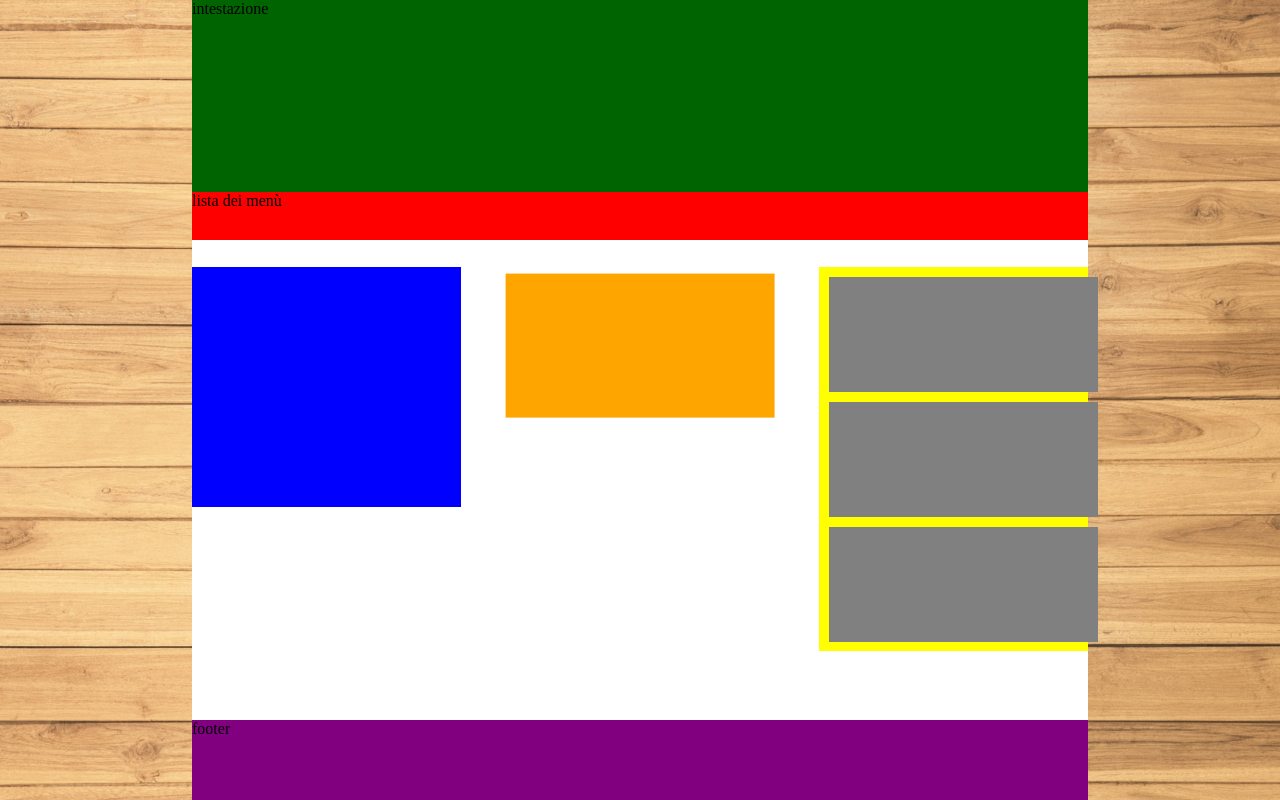
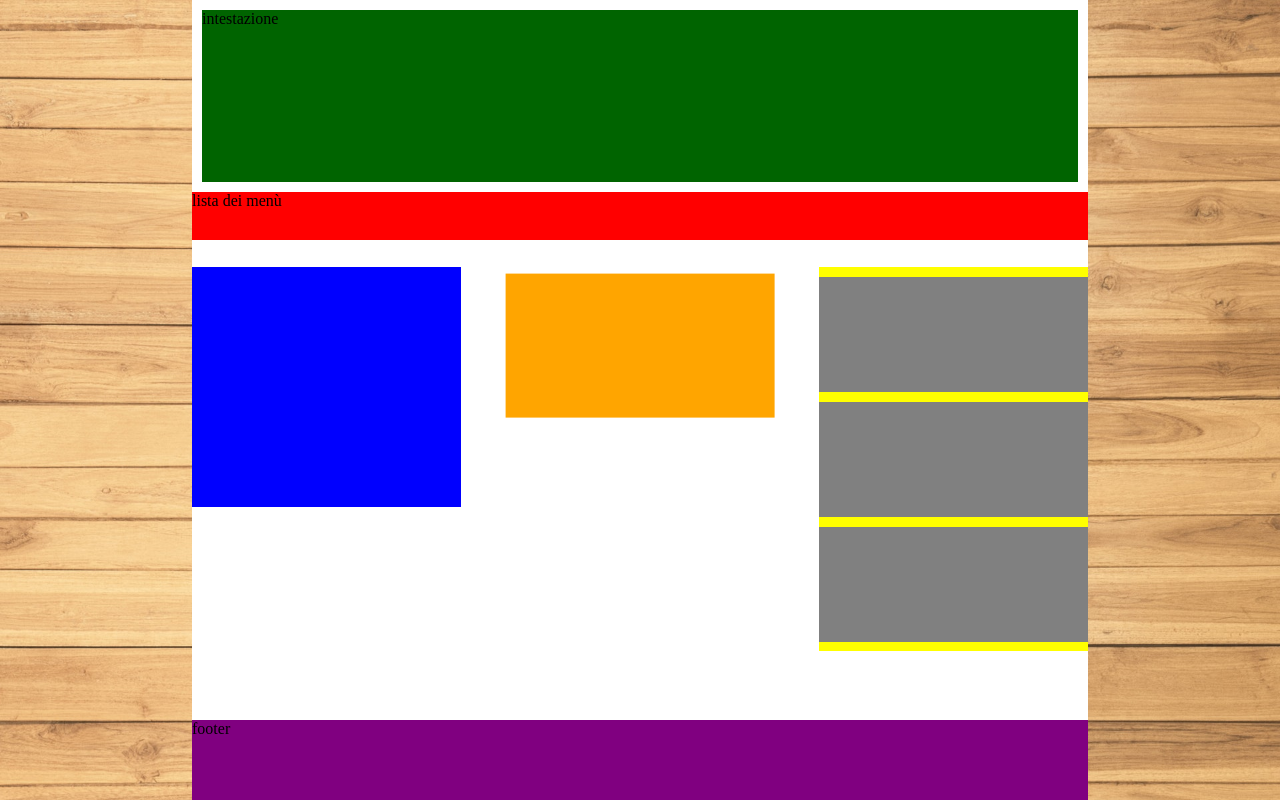
Before and after one commit to micheleprovolo/htmlcss-struttura-wp, a plain HTML site: page index.html in a window 1280 px wide. Drawn offline with Linux system fonts and the light colour scheme.

Commit message:
sistemato bordo instazione ed elementi colonna destra

```diff
--- a/css/style.css
+++ b/css/style.css
@@ -1,6 +1,7 @@
 * {
   margin: 0;
   padding: 0;
+  border: 0;
   box-sizing: border-box;
 }
 
@@ -29,6 +30,7 @@ body {
   background-color: darkgreen;
   width: 100%;
   height: 80%;
+  border: 10px solid white;
 }
 
 /* blocco menù */
@@ -76,7 +78,7 @@ body {
   background-color: grey;
   width: 100%;
   height: 30%;
-  margin: 10px;
+  margin: 10px auto;
 }
 
 /* colonna destra */
```
Also changed, not shown: index.html (+3 -0 lines).
